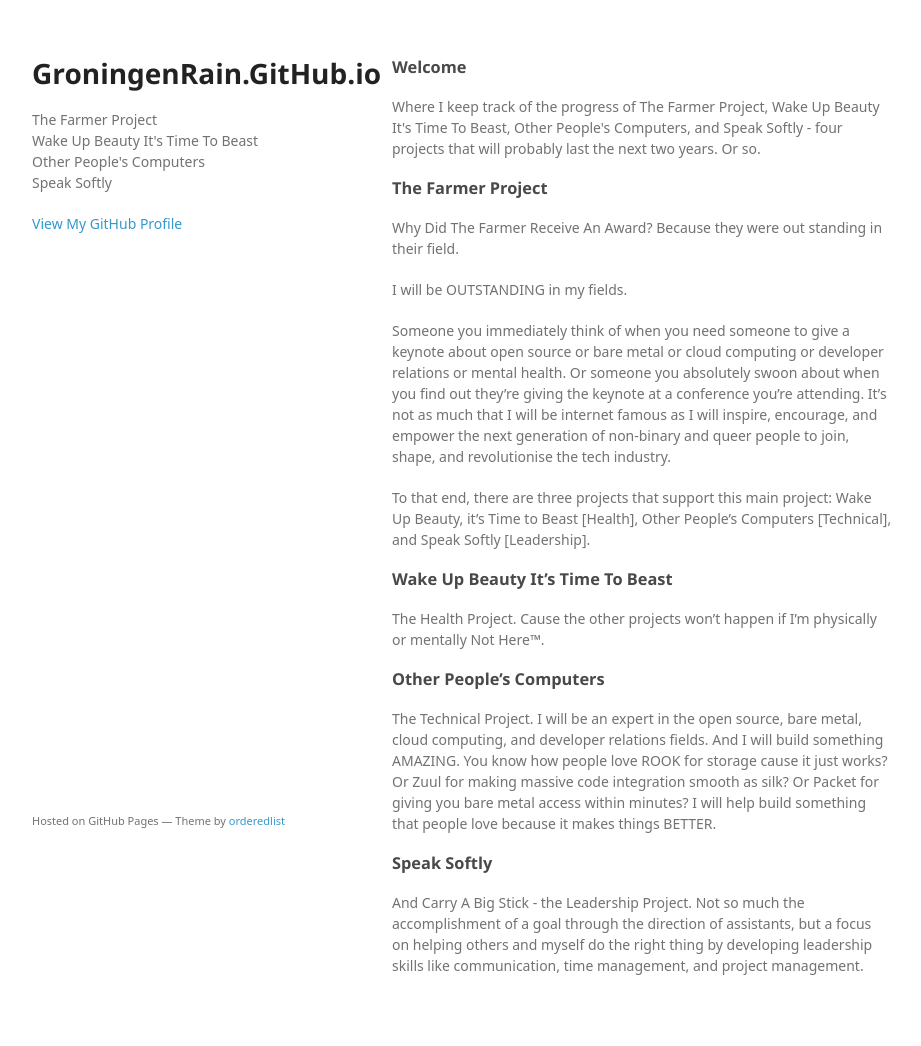
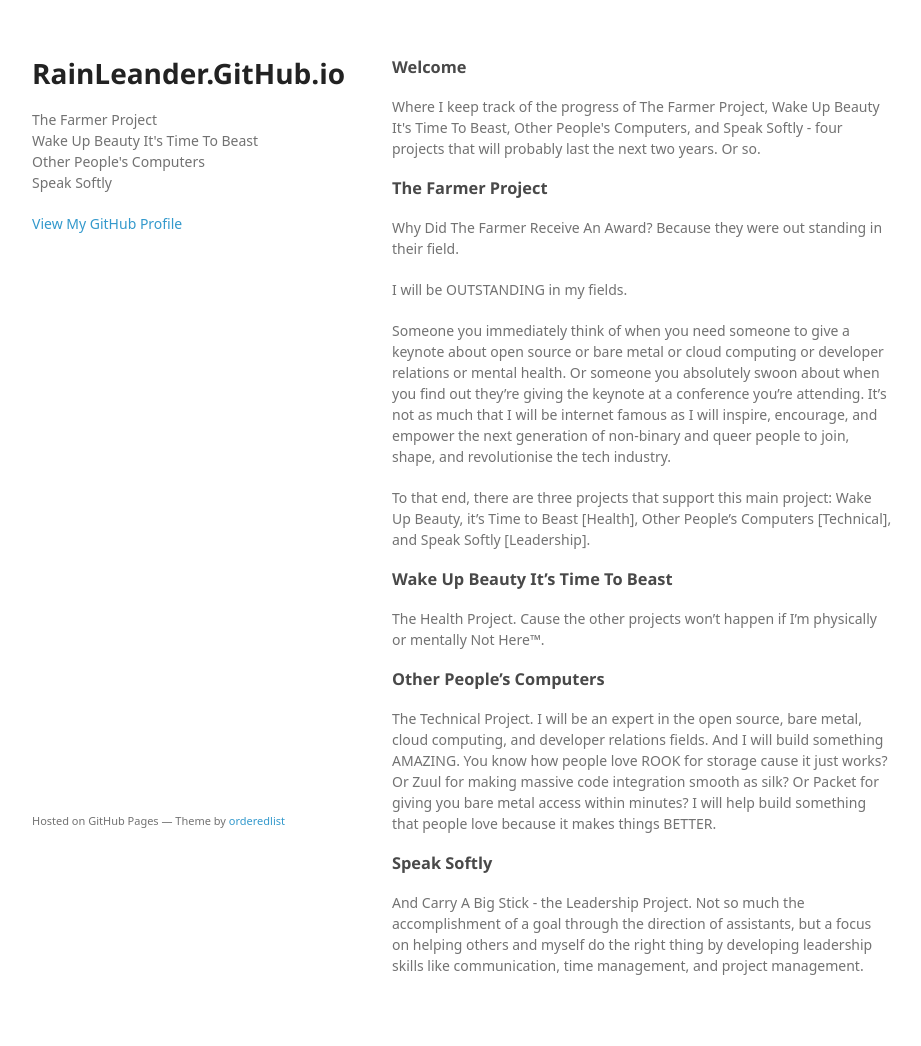
Before and after one commit to rainleander/rainleander.github.io, a Jekyll site: the page index.html, which Jekyll copies as it is, in a window 1280 px wide. Shown: the whole page, without its empty margins (178-1099 px from the left). Built offline with Jekyll 4.4.1, drawn with Linux system fonts in a browser that asks for light colours; some web fonts are replaced.

Commit message:
Update index.html

```diff
--- a/index.html
+++ b/index.html
@@ -3,7 +3,7 @@
   <head>
     <meta charset="utf-8">
     <meta http-equiv="X-UA-Compatible" content="chrome=1">
-    <title>GroningenRain.GitHub.io by rainleander</title>
+    <title>RainLeander.GitHub.io</title>
 
     <link rel="stylesheet" href="stylesheets/styles.css">
     <link rel="stylesheet" href="stylesheets/github-light.css">
@@ -15,7 +15,7 @@
   <body>
     <div class="wrapper">
       <header>
-        <h1>GroningenRain.GitHub.io</h1>
+        <h1>RainLeander.GitHub.io</h1>
         <p>The Farmer Project<br>
         Wake Up Beauty It's Time To Beast<br>
         Other People's Computers<br>
```
